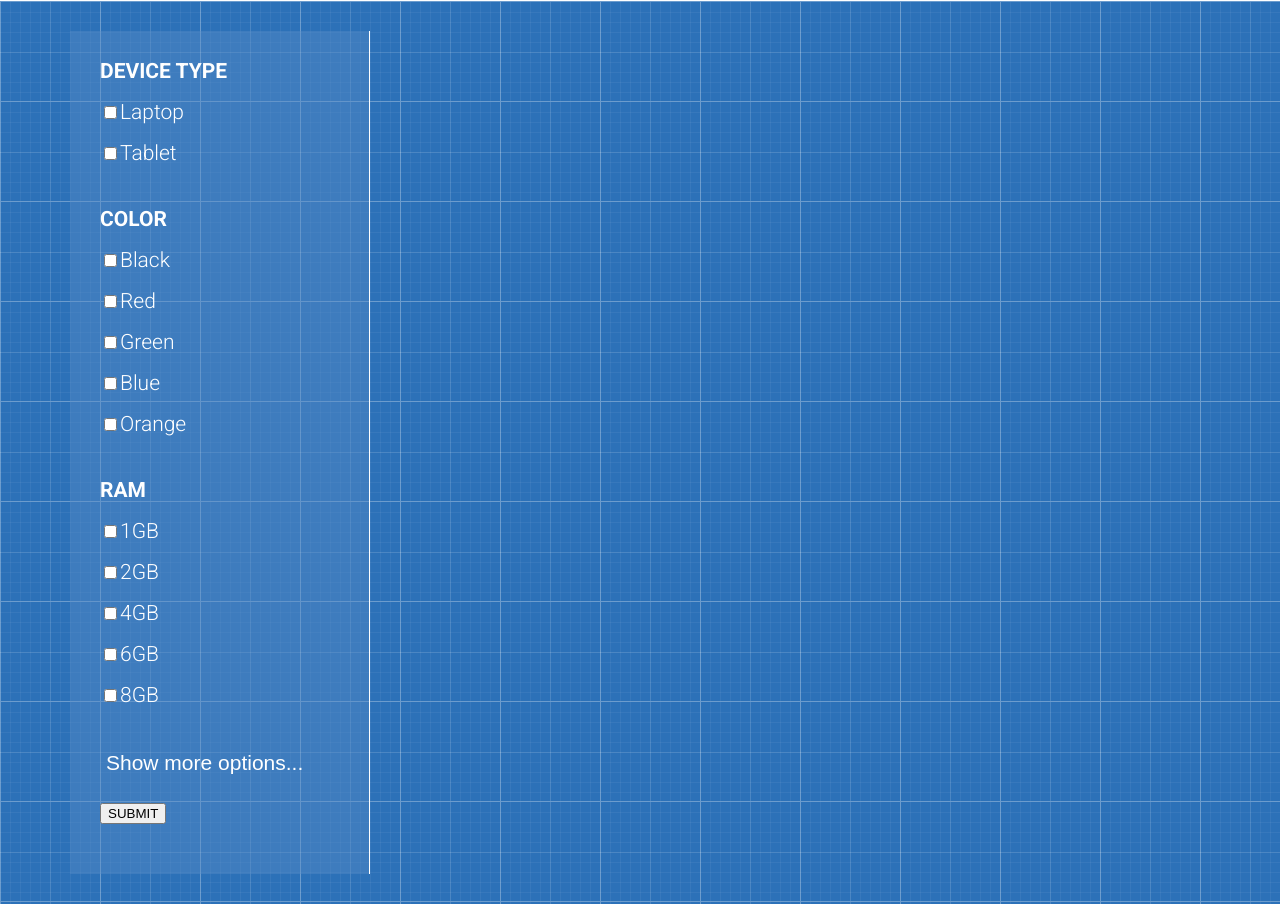
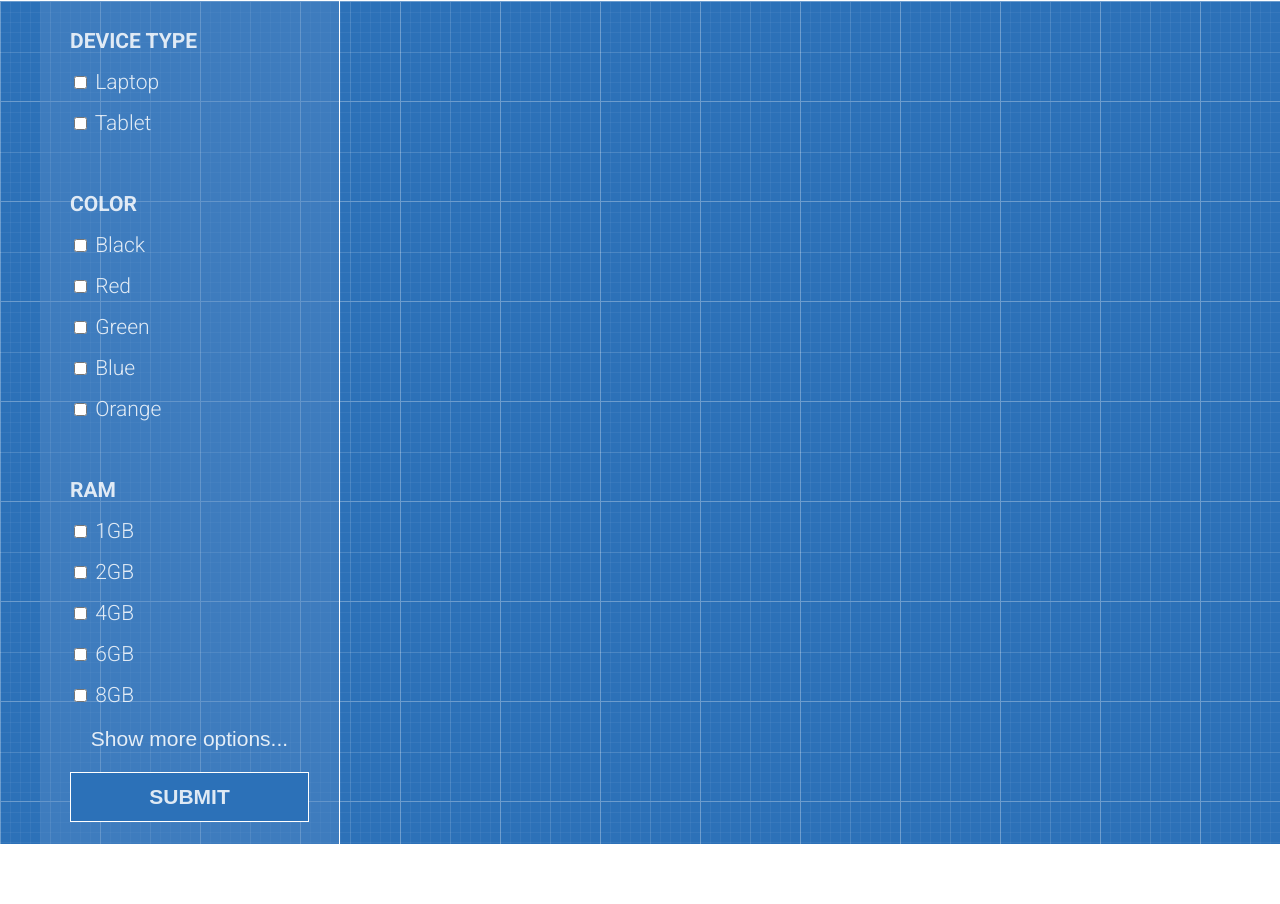
Before and after one commit to IrynaMatviychuk/Shop-project, a plain HTML site: page index.html in a window 1280 px wide. Shown: the part 499-1403 px from the top of the page. After the commit the page ends 1343 px from the top, so only its background shows below. Drawn offline with Linux system fonts and the light colour scheme.

Commit message:
finished filters

```diff
--- a/index.html
+++ b/index.html
@@ -66,27 +66,50 @@
 
                     <div class="filter-1">
                         <div><h2>DEVICE TYPE</h2></div>
-                        <div><input type="checkbox">Laptop</div>
-                        <div><input type="checkbox">Tablet</div>
+                        <div><input type="checkbox" id="Laptop">
+                            <label for="Laptop">Laptop</label>
+                        </div>
+                        <div><input type="checkbox" id="Tablet">
+                            <label for="Tablet">Tablet</label>
+                        </div>
                     </div>
 
                     <div class="filter-2">
                         <div><h2>COLOR</h2> </div>
-                        <div><input type="checkbox">Black</div>
-                        <div><input type="checkbox">Red</div>
-                        <div><input type="checkbox">Green</div>
-                        <div><input type="checkbox">Blue</div>
-                        <div><input type="checkbox">Orange</div>
+                        <div><input type="checkbox" id="Black">
+                            <label for="Black">Black</label>
+                        </div>
+                        <div><input type="checkbox" id="Red">
+                            <label for="Red">Red</label>
+                        </div>
+                        <div><input type="checkbox" id="Green">
+                            <label for="Green">Green</label>
+                        </div>
+                        <div><input type="checkbox" id="Blue">
+                            <label for="Blue">Blue</label>
+                        </div>
+                        <div><input type="checkbox" id="Orange">
+                            <label for="Orange">Orange</label>
+                        </div>
                     </div>
 
                     <div class="filter-3">
                         <div><h2>RAM</h2> </div>
-                        <div><input type="checkbox">1GB</div>
-                        <div><input type="checkbox">2GB</div>
-                        <div><input type="checkbox">4GB</div>
-                        <div><input type="checkbox">6GB</div>
-                        <div><input type="checkbox">8GB</div>
-                    </div>
+                        <div><input type="checkbox" id="1GB">
+                            <label for="1GB">1GB</label>
+                        </div>
+                        <div><input type="checkbox" id="2GB">
+                            <label for="2GB">2GB</label>
+                        </div>
+                        <div><input type="checkbox" id="4GB">
+                            <label for="4GB">4GB</label>
+                        </div>
+                        <div><input type="checkbox" id="6GB">
+                            <label for="6GB">6GB</label>
+                        </div>
+                        <div><input type="checkbox" id="8GB">
+                            <label for="8GB">8GB</label>
+                        </div>
 
                     <div><button type="button" class="btn-more-filters">Show more options...</button></div>
                     <div><button type="submit" class="btn-submit-filters">SUBMIT</button></div>
--- a/style.css
+++ b/style.css
@@ -204,7 +204,7 @@ body {
     padding-top: 4px;
     position: absolute;
     z-index: 10;
-    right: 130px;
+    right: 197px;
     top: 20px;
 }
 
@@ -219,7 +219,7 @@ body {
     display: flex;
     flex-direction: column;
     justify-content: space-between;
-    margin: 30px;
+    margin-right: 30px;
     padding: 30px;
     width: 270px;
     height: 843px;
@@ -229,7 +229,7 @@ body {
     flex-direction: column;
     padding: 30px;
     font-size: 21px;
-    color: white;
+    color: rgba(255, 255, 255, 0.842);
 }
 
 .filters h2 {
@@ -240,10 +240,36 @@ body {
     margin-bottom:  20px;
 }
 
+.filters [class*="filter-"] {
+    margin-bottom: 40px;
+}
+
 .btn-more-filters {
+    width: 100%;
     background: none;
     border: none;
     font-size: 21px;
-    color: white;
+    font-weight: 300;
+    color: rgba(255, 255, 255, 0.863);
     cursor: pointer;
 }
+
+.btn-more-filters:hover {
+    text-decoration: underline;
+}
+
+.btn-submit-filters {
+    width: 210px;
+    height: 50px;
+    background-color: #2c71b8;
+    border: 1px white solid ;
+    font-size: 21px;
+    color: rgba(255, 255, 255, 0.842);
+    font-weight: bold;
+    cursor: pointer;
+    width: 100%;
+}
+
+.btn-submit-filters:hover {
+    background-color: #2c72b83b;
+}
```
